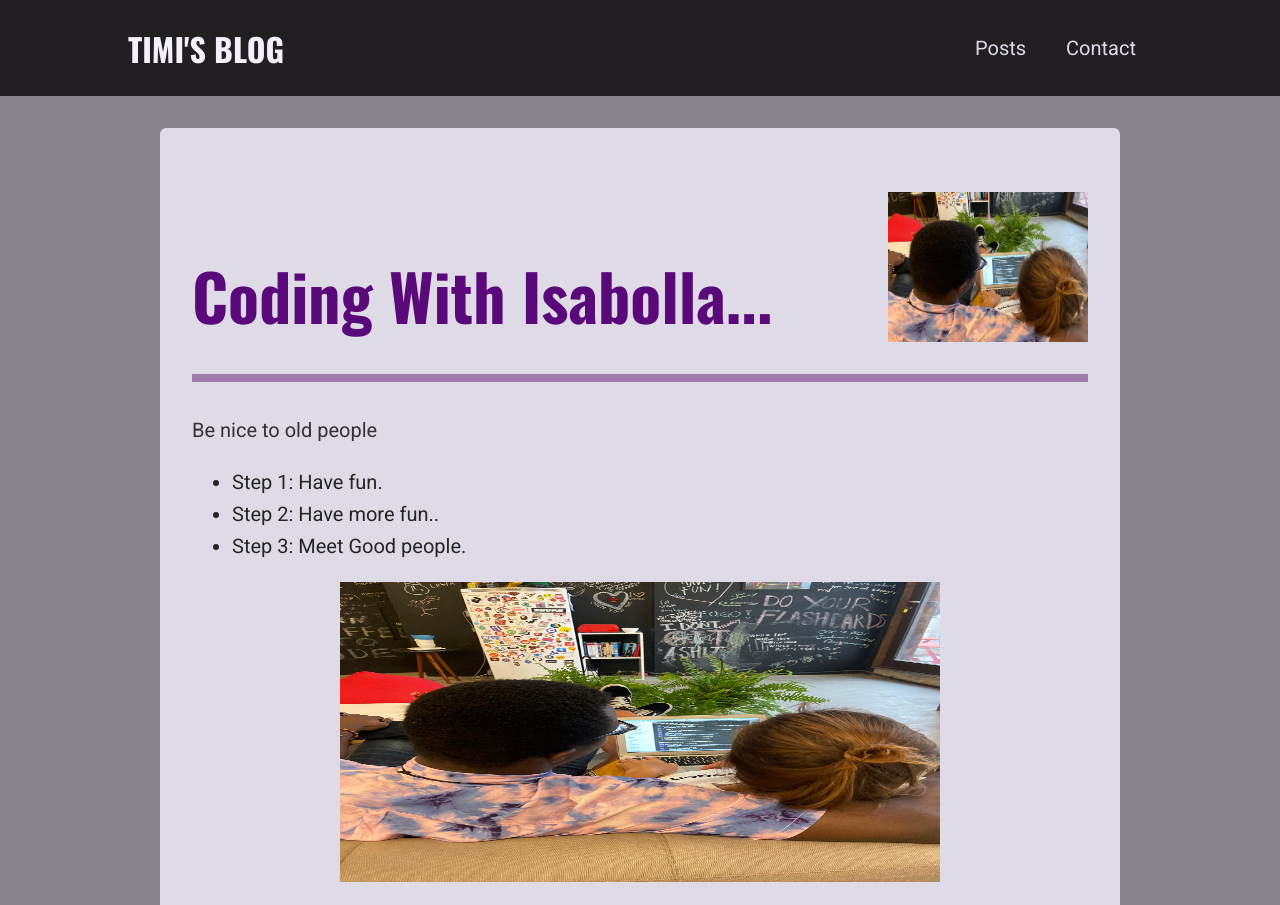
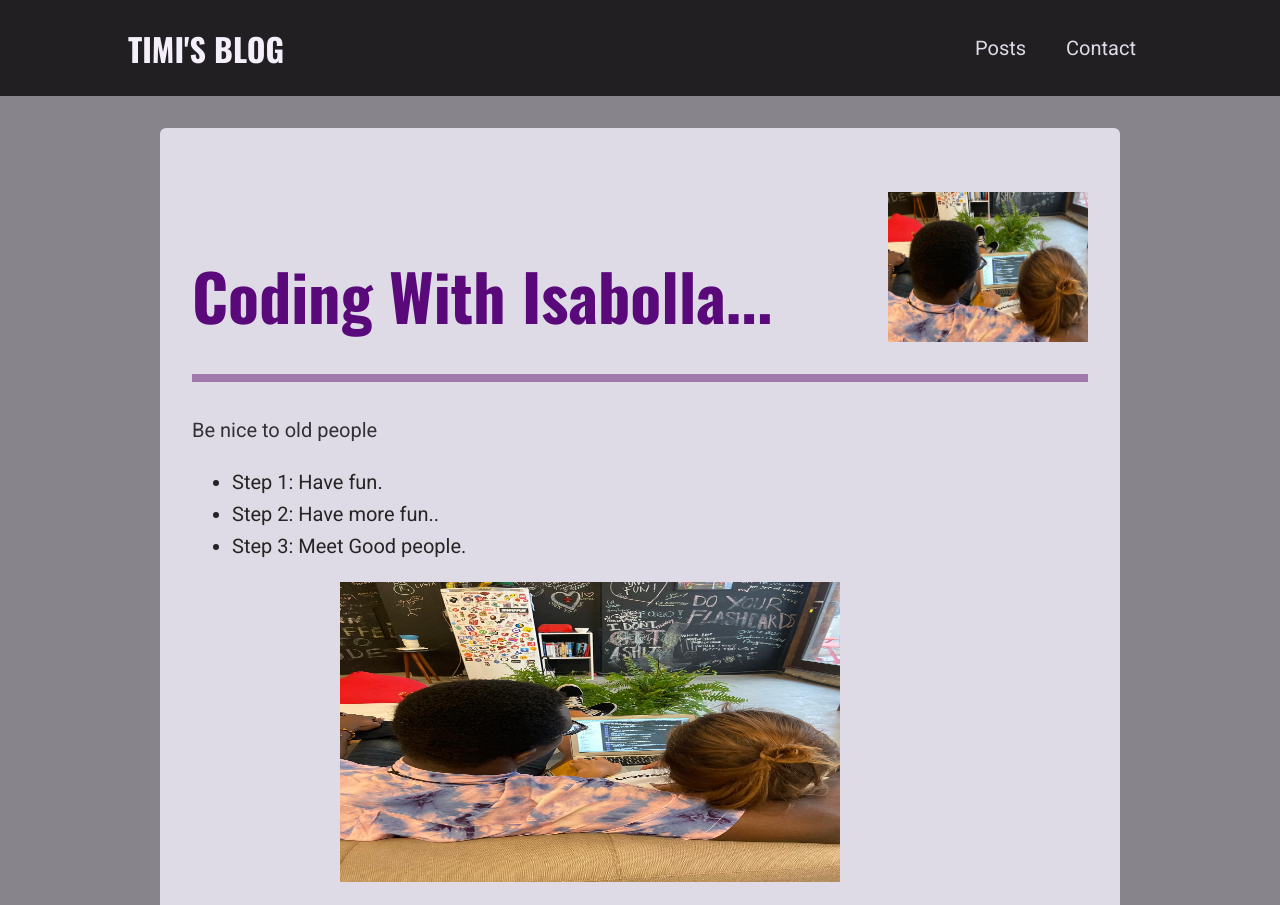
Before and after one commit to Harrytimbog/my-dev-blog, a Next.js app: page /posts/code-party in a window 1280 px wide. Shown: the top 905 px of the page. Built offline with nearby package versions, Linux system fonts and the light colour scheme.

Commit message:
Altered post image size

```diff
--- a/components/posts/post-detail/post-content.js
+++ b/components/posts/post-detail/post-content.js
@@ -32,7 +32,7 @@ const PostContent = (props) => {
             <Image
               src={`/images/posts/${post.slug}/${image.properties.src}`}
               alt={image.alt}
-              width={600}
+              width={500}
               height={300}
             />
           </div>
```
